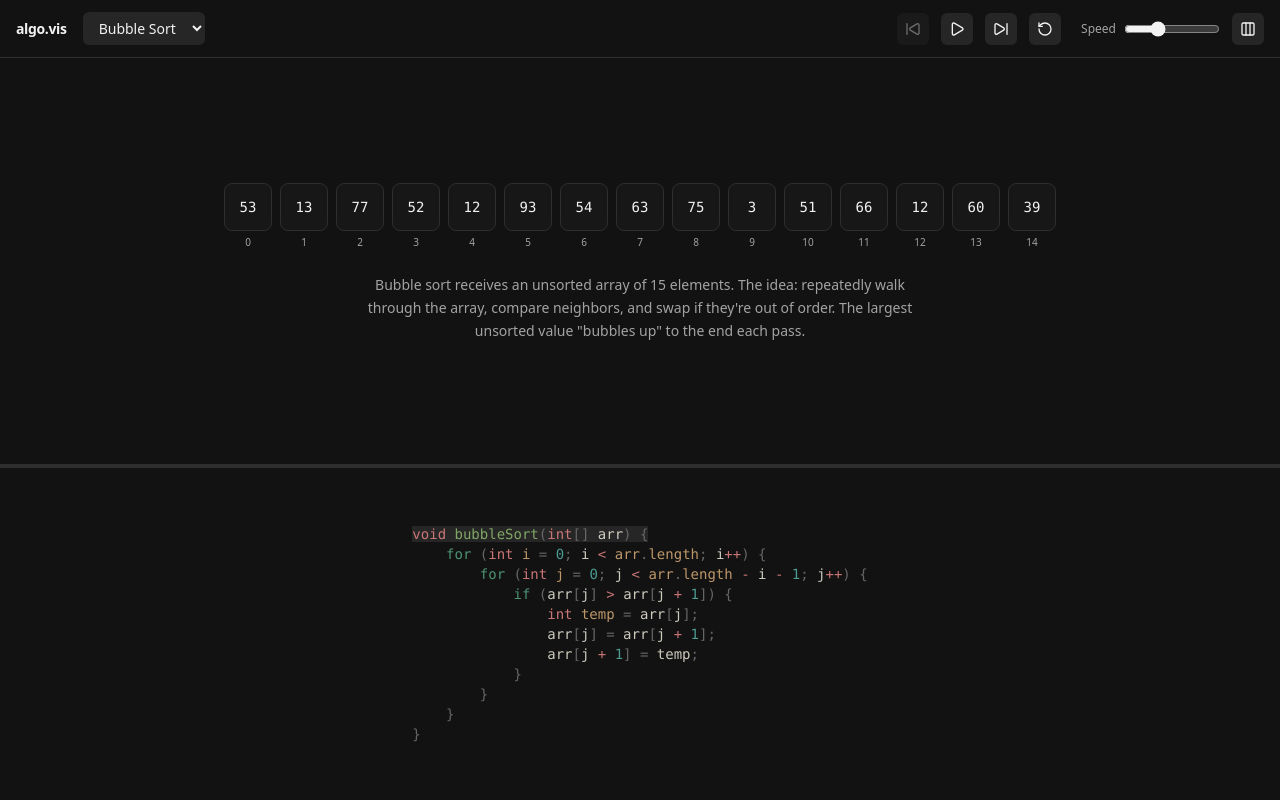
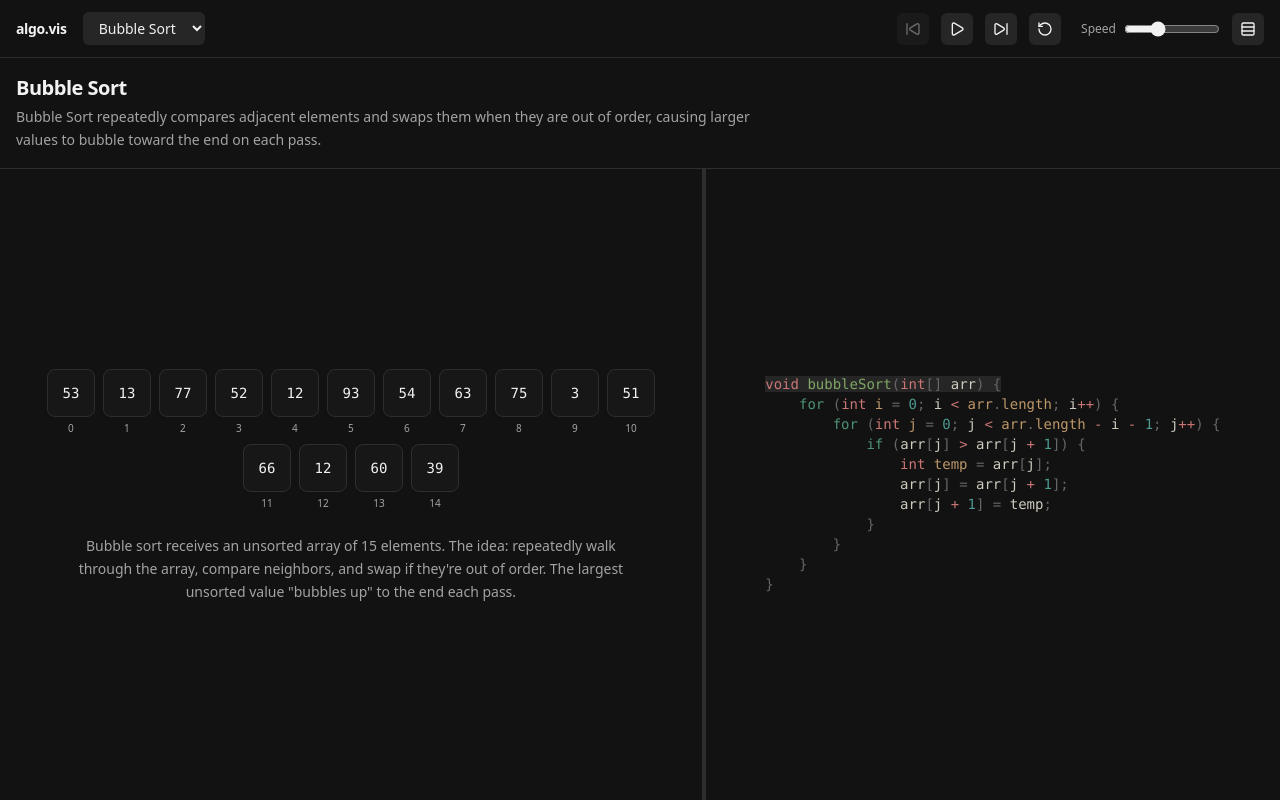
Before and after one commit to joseiedo/algorithm-visualizer, a React (Vite) app: page /sorting/bubble-sort in a window 1280 px wide. Built offline with nearby package versions, Linux system fonts and the light colour scheme.

Commit message:
add algorithm descriptions to detail view

```diff
--- a/src/algorithms/sorting/bubble-sort.ts
+++ b/src/algorithms/sorting/bubble-sort.ts
@@ -150,6 +150,7 @@ function defaultInput() {
 export const bubbleSort: AlgorithmDefinition<SortingState> = {
 	id: "bubble-sort",
 	name: "Bubble Sort",
+	description: "Bubble Sort repeatedly compares adjacent elements and swaps them when they are out of order, causing larger values to bubble toward the end on each pass.",
 	category: "sorting",
 	sourceCode,
 	defaultInput,
--- a/src/algorithms/sorting/quick-sort.ts
+++ b/src/algorithms/sorting/quick-sort.ts
@@ -302,6 +302,7 @@ function defaultInput() {
 export const quickSort: AlgorithmDefinition<SortingState> = {
 	id: "quick-sort",
 	name: "Quick Sort",
+	description: "Quick Sort picks a pivot, partitions the array around it, and then recursively sorts the left and right partitions.",
 	category: "sorting",
 	sourceCode,
 	defaultInput,
--- a/src/algorithms/types.ts
+++ b/src/algorithms/types.ts
@@ -23,6 +23,7 @@ export type AlgorithmRenderer = "sorting" | "bezier" | "pathfinding";
 export interface AlgorithmDefinition<TState extends BaseState = BaseState> {
 	id: string;
 	name: string;
+	description: string;
 	category: AlgorithmCategory;
 	sourceCode: string;
 	defaultInput: () => unknown;
--- a/src/components/AlgorithmView.tsx
+++ b/src/components/AlgorithmView.tsx
@@ -19,7 +19,7 @@ export function AlgorithmView() {
 	const { algorithm, shouldRedirect } = resolveAlgorithmView(id);
 	const { currentState, isDone, canStepBack, step, stepBack, reset } = useAlgorithmRunner(algorithm);
 	const playback = usePlayback({ step, reset });
-	const [layout, setLayout] = useState<LayoutDirection>("vertical");
+	const [layout, setLayout] = useState<LayoutDirection>("horizontal");
 
 	const toggleLayout = useCallback(() => {
 		setLayout((previousLayout) => toggleLayoutDirection(previousLayout));
@@ -49,6 +49,12 @@ export function AlgorithmView() {
 				layout={layout}
 				onToggleLayout={toggleLayout}
 			/>
+			<div className="border-b border-[hsl(var(--border))] px-4 py-4">
+				<h2 className="text-xl font-semibold tracking-tight">{algorithm.name}</h2>
+				<p className="mt-1 max-w-3xl text-sm leading-relaxed text-[hsl(var(--muted-foreground))]">
+					{algorithm.description}
+				</p>
+			</div>
 			<div className="flex-1 overflow-hidden">
 				<SplitView
 					direction={layout}
```
